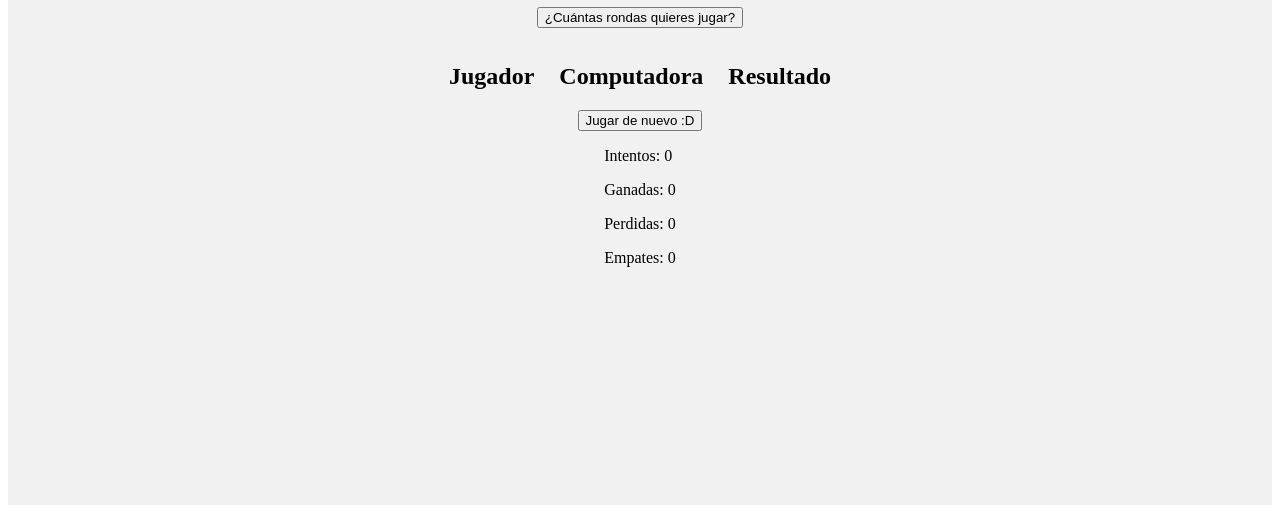
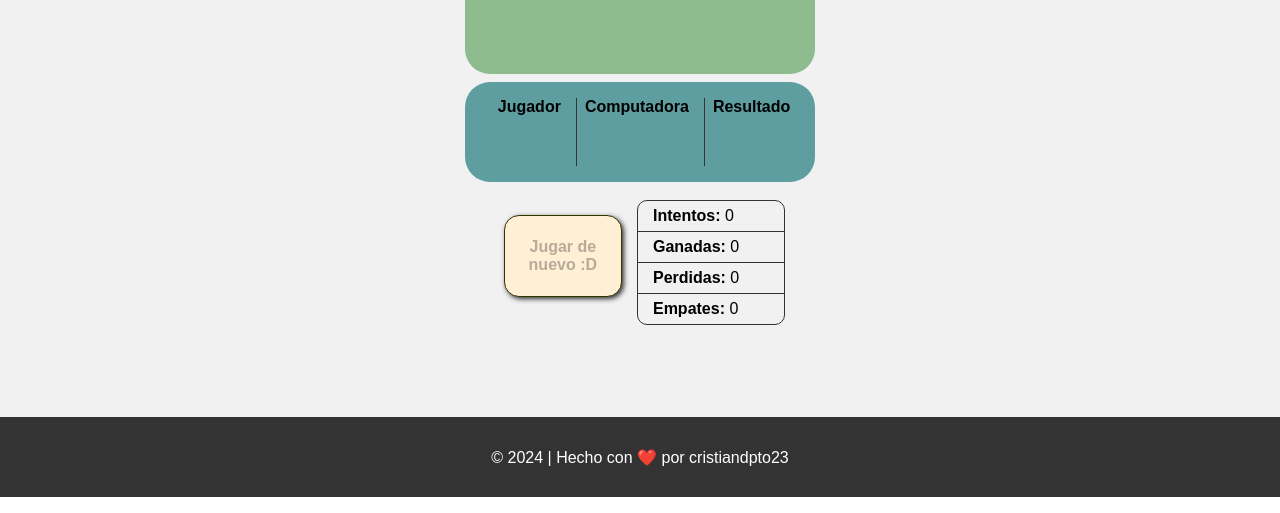
Before and after one commit to cristiandpto23/desafio-cachipun-contra-la-maquina, a plain HTML site: page index.html in a window 1280 px wide. Shown: the part 303-816 px from the top of the page. Drawn offline with Linux system fonts and the light colour scheme; a web font is replaced by a local one.

Commit message:
first css commit

```diff
--- a/assets/css/style.css
+++ b/assets/css/style.css
@@ -1,12 +1,68 @@
+@import url("https://fonts.googleapis.com/css2?family=Jersey+10&display=swap");
+
+/* Estilos generales */
+* {
+    margin: 0;
+    padding: 0;
+    box-sizing: border-box;
+}
+
+.btn {
+    min-width: fit-content;
+    height: 2rem;
+    min-height: fit-content;
+    margin: 15px;
+    padding: 1rem 1.4rem 2rem 1.4rem;
+    border: 1px solid #330;
+    border-radius: 15px;
+    background-color: papayawhip;
+    font-size: 1rem;
+    font-weight: bold;
+}
+
+/* MAIN */
 .main {
+    height: 90vh;
     display: flex;
     flex-direction: column;
     justify-content: center;
     align-items: center;
-    height: 100vh;
+    gap: 8px;
     background-color: #f1f1f1;
 }
 
+.main__title {
+    margin-bottom: 15px;
+    font-family: "Jersey 10", sans-serif;
+    font-size: 3.4rem;
+    text-align: center;
+}
+
+/* MAIN VEREDICTOS */
+.rondas {
+    width: 340px;
+    height: 100px;
+    background-color: darksalmon;
+    border-radius: 20px;
+    text-align: center;
+
+
+    align-items: center;
+}
+
+.rondas__veredicto {
+    margin-top: 25px;
+    font-size: 1.2rem;
+    text-align: center;
+}
+
+/* MAIN JUGADAS */
+.jugadas__container {
+    width: 350px;
+    height: 115px;
+    background-color: darkseagreen;
+    border-radius: 25px;
+}
 .jugadas {
     display: none;
 }
@@ -15,12 +71,103 @@
     text-align: center;
 }
 .jugadas__botones {
-    margin: 25px 0;
+    margin: 2px 0;
     display: flex;
-    gap: 25px;
+}
+.btn--move {
+    height: 3.5rem;
+    padding: 0rem 1.4rem 0rem 1.4rem;
 }
 
+/* MAIN JUEGO */
 .juego {
+    width: 350px;
+    height: 100px;
+    background-color: cadetblue;
+    border-radius: 25px;
     display: flex;
-    gap: 25px;
+    justify-content: center;
+    align-items: center;
+    gap: 15px;
+
+
 }
+.juego__info {
+    border-left: 1px solid #333;
+    padding: 0 0px 0 8px;
+    text-align: center;
+}
+.juego__info:first-child {
+    border: none;
+}
+.juego__title {
+    font-family: Arial, Helvetica, sans-serif;
+    font-size: 1rem;
+    font-weight: bold;
+    text-align: center;
+}
+.juego__move {
+    height: 50px;
+}
+
+
+
+/* BOTONES TABLERO */
+.main__botones-tablero {
+    margin-top: 10px;
+    display: flex;
+    flex-direction: row;
+
+}
+
+/* botones reset*/
+.main__botones {
+    width: 49%;
+}
+.main__botones-reset {
+    height: fit-content;
+    padding: 1.4rem 0.4rem 1.4rem 0.4rem;
+    box-shadow: 2px 2px 5px #333;
+}
+/* tablero*/
+.tablero {
+    width: 49%;
+    display: flex;
+    flex-direction: column;
+    margin-bottom: 25px;
+    border: 1px solid #333;
+    border-radius: 10px;
+}
+.tablero__text {
+    padding: 6px 15px;
+    border-bottom: 1px solid #333;
+
+    font-family: Arial, Helvetica, sans-serif;
+    font-size: 1rem;
+    font-weight: bold;
+
+    & span {
+        font-weight: normal;
+    }
+}
+.tablero__text:last-child {
+    border: none;
+}
+
+/* Footer */
+.footer {
+    display: flex;
+    justify-content: center;
+    align-items: center;
+    width: 100%;
+    height: 10vh;
+    background-color: #333;
+    color: white;
+    font-family: Arial, sans-serif;
+    text-align: center;
+
+    & a {
+        color: white;
+        text-decoration: none;
+    }
+}
--- a/assets/js/script.js
+++ b/assets/js/script.js
@@ -16,7 +16,7 @@ let scoreIntentos = document.getElementById("attempts");
 let resultado = document.getElementById("resultado");
 let moveJugador = document.getElementById("movidaJugador");
 let moveComputadora = document.getElementById("movidaComputadora");
-let scoreGlobal = document.getElementById("rondas__veredicto")
+let scoreGlobal = document.getElementById("rondasVeredicto")
 let rondasBtn = document.getElementById("rondasBtn");
 let jugadasContainer = document.getElementById("jugadas")
 let resetBtn = document.getElementById("reset");
@@ -99,15 +99,16 @@ function proceso() {
 function final() {
     if (intentos === 0) {
         if (ganadas > perdidas) {
-            scoreFinal = "ganaste el juego!<br> 🎉";
+            scoreFinal = "ganaste el juego! 🎉";
         } else if (perdidas > ganadas) {
-            scoreFinal = "perdiste el juego!<br> 😢";
+            scoreFinal = "perdiste el juego! 😢";
         } else {
-            scoreFinal = "empataste el juego<br> 😐";
+            scoreFinal = "empataste el juego 😐";
         }
         scoreGlobal.innerHTML = `Se acabaron los intentos,<br>ya ${scoreFinal}`;
         jugadasContainer.style.display = "none";
-        resetBtn.style.display = "block";
+        resetBtn.removeAttribute("disabled");
+        /* resetBtn.style.display = "block"; */
         return
     }
 }
@@ -124,7 +125,7 @@ function reset() {
     jugadasContainer.style.display = "block";
     scoreGlobal.innerHTML = ` `;
     console.log(ganadas, perdidas, empates);
-    resetBtn.style.display = "none";
+    resetBtn.setAttribute("disabled");
 }
 
 console.log(ganadas, perdidas, empates);
--- a/index.html
+++ b/index.html
@@ -8,37 +8,42 @@
     </head>
     <body>
         <main class="main">
-            <h1 class="main__title">Cachipún</h1>
+            <h1 class="main__title">Cachipún against the machine</h1>
             <div class="rondas">
-                <button onclick="rondas()" id="rondasBtn">¿Cuántas rondas quieres jugar?</button>
-                <p class="rondas__veredicto" id="rondas__veredicto"></p>
+                <button class="rondas__btn btn" onclick="rondas()" id="rondasBtn">
+                    ¿Cuántas rondas quieres jugar?
+                </button>
+                <p class="rondas__veredicto" id="rondasVeredicto"> </p>
             </div>
+            <div class="jugadas__container">
                 <div class="jugadas" id="jugadas">
                     <h3 class="jugadas__title">Escoge tu jugada:</h3>
                     <div class="jugadas__botones">
-                    <button onclick="jugar(event)" value="1" class="input">🥌 piedra</button>
-                    <button onclick="jugar(event)" value="2" class="input">🧻 papel</button>
-                    <button onclick="jugar(event)" value="3" class="input">✂ tijera</button>
+                        <button onclick="jugar(event)" value="1" class="input btn btn--move">🥌<br> piedra</button>
+                        <button onclick="jugar(event)" value="2" class="input btn btn--move">🧻<br> papel</button>
+                        <button onclick="jugar(event)" value="3" class="input btn btn--move">✂<br> tijera</button>
+                    </div>
                 </div>
             </div>
             <div class="juego">
                 <div class="juego__info">
-                    <h2>Jugador</h2>
-                    <p id="movidaJugador"></p>
+                    <h2 class="juego__title">Jugador</h2>
+                    <p class="juego__move" id="movidaJugador"></p>
                 </div>
                 <div class="juego__info">
-                    <h2>Computadora</h2>
-                    <p id="movidaComputadora"></p>
+                    <h2 class="juego__title">Computadora</h2>
+                    <p class="juego__move" id="movidaComputadora"></p>
                 </div>
                 <div class="juego__info">
-                    <h2>Resultado</h2>
-                    <p id="resultado"></p>
+                    <h2 class="juego__title">Resultado</h2>
+                    <p class="juego__move" id="resultado"></p>
                 </div>
             </div>
 
+            <section class="main__botones-tablero">
                 <div class="main__botones">
                     <!-- <button onclick="jugar()">Jugar</button> -->
-                <button onclick="reset()" class="main__botones-reset" id="reset">Jugar de nuevo :D</button>
+                    <button onclick="reset()" class="btn main__botones-reset" id="reset" disabled>Jugar de nuevo :D</button>
                 </div>
                 <div class="tablero">
                     <p class="tablero__text">Intentos: <span id="attempts">0</span></p>
@@ -46,7 +51,15 @@
                     <p class="tablero__text">Perdidas: <span id="losses">0</span></p>
                     <p class="tablero__text">Empates: <span id="draws">0</span></p>
                 </div>
+            </section>
         </main>
+
+        <footer class="footer">
+            <p>
+                © 2024 | Hecho con ❤️ por
+                <a href="https://github.com/cristiandpto23" target="_blank" rel="noopener noreferrer">cristiandpto23</a>
+            </p>
+        </footer>
 
         <script src="./assets/js/script.js"></script>
     </body>
```
Lines whose indentation alone changed are shown as unchanged.
